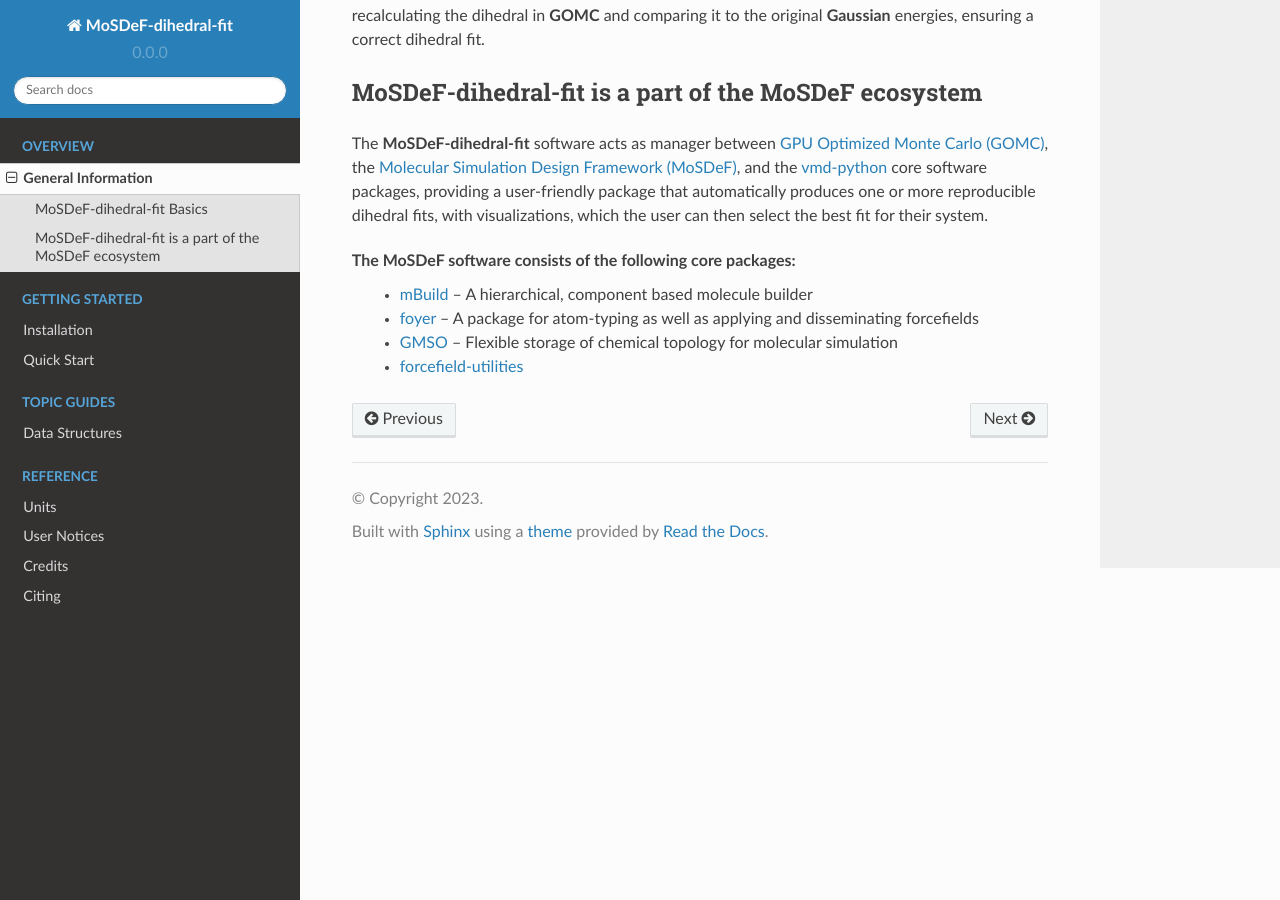
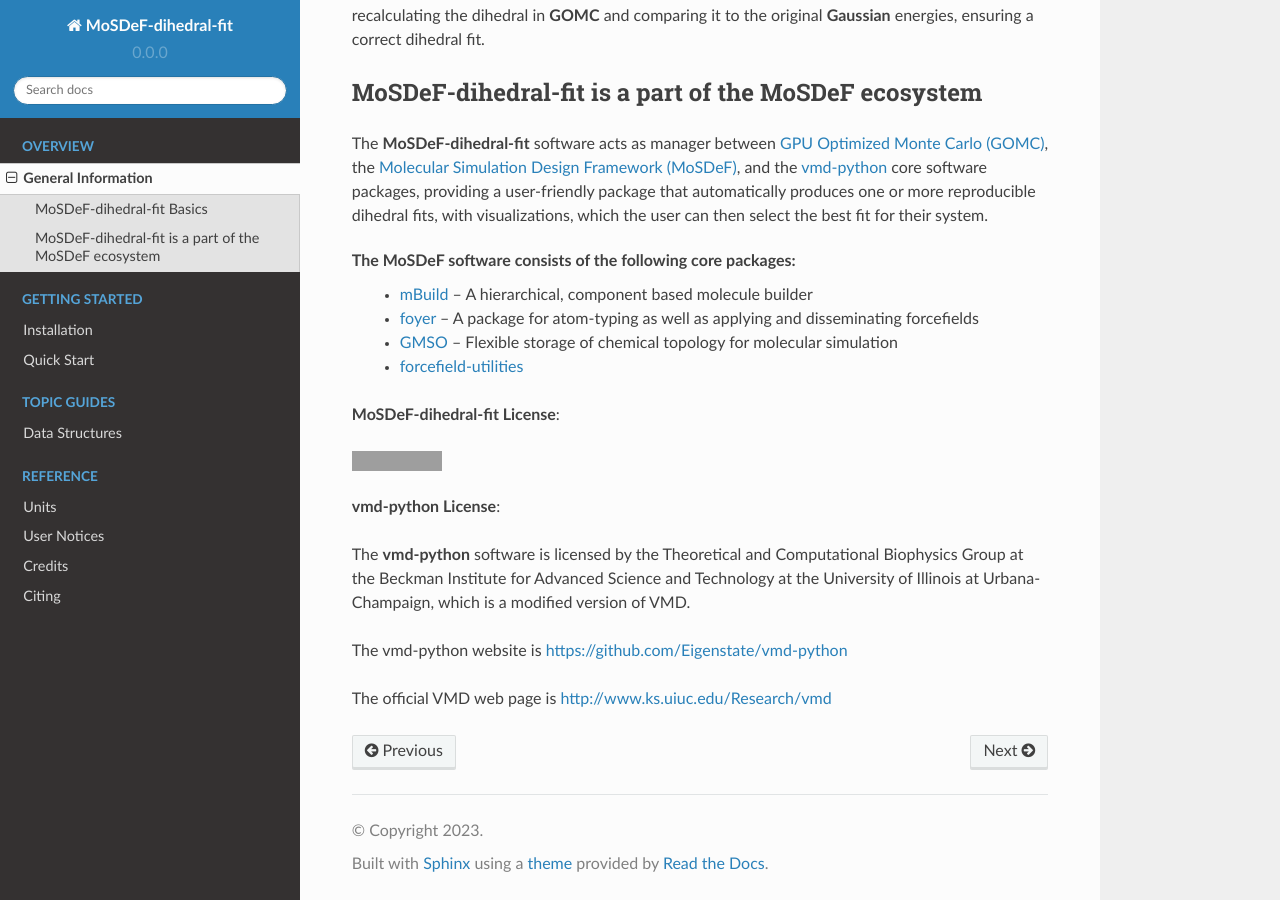
Before and after one commit to GOMC-WSU/MoSDeF-dihedral-fit, a Sphinx documentation site: the page built from docs/overview/general_info.rst, in a window 1280 px wide and 900 px high, scrolled down 918 px. Built offline with Sphinx 7.4.7 and the Read the Docs theme 2.0.0, drawn with Linux system fonts in a browser that asks for light colours; grey boxes are pictures that could not be loaded.

Commit message:
license update

```diff
--- a/docs/overview/general_info.rst
+++ b/docs/overview/general_info.rst
@@ -40,6 +40,7 @@
 the dihedral in **GOMC** and comparing it to the original **Gaussian** energies, ensuring a correct dihedral fit.
 
 
+
 MoSDeF-dihedral-fit is a part of the MoSDeF ecosystem
 -----------------------------------------------------
 The **MoSDeF-dihedral-fit** software acts as manager between
@@ -58,3 +59,18 @@
 	* `GMSO <https://gmso.mosdef.org/en/stable/>`_ -- Flexible storage of chemical topology for molecular simulation
 
 	* `forcefield-utilities <https://github.com/mosdef-hub/forcefield-utilities/>`_
+
+
+
+**MoSDeF-dihedral-fit License**:
+
+.. image:: https://img.shields.io/badge/license-MIT-blue.svg
+    :target: http://opensource.org/licenses/MIT
+
+**vmd-python License**:
+
+The **vmd-python** software is licensed by the Theoretical and Computational Biophysics Group at the Beckman Institute for Advanced Science and Technology at the University of Illinois at Urbana-Champaign, which is a modified version of VMD.
+
+The vmd-python website is https://github.com/Eigenstate/vmd-python
+
+The official VMD web page is http://www.ks.uiuc.edu/Research/vmd
```
Also changed, not shown: docs/index.rst (+8 -7 lines).
